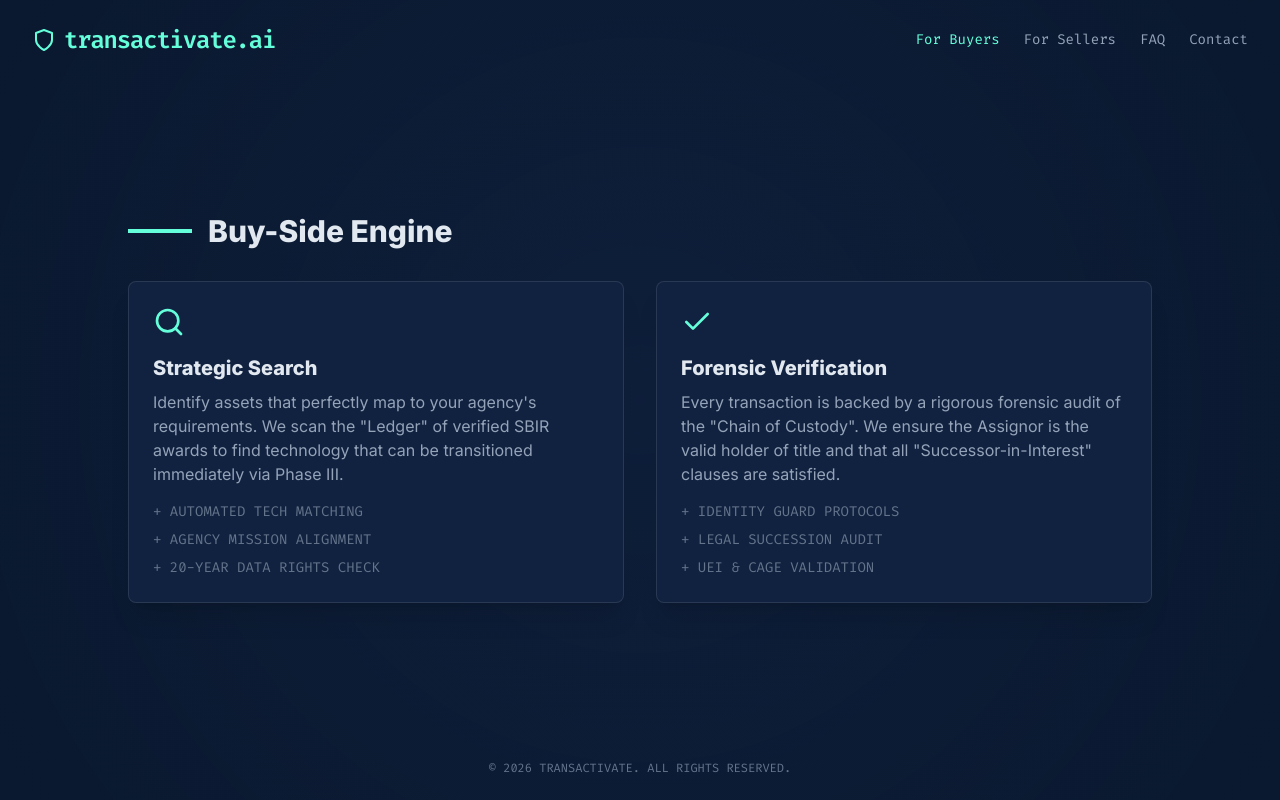
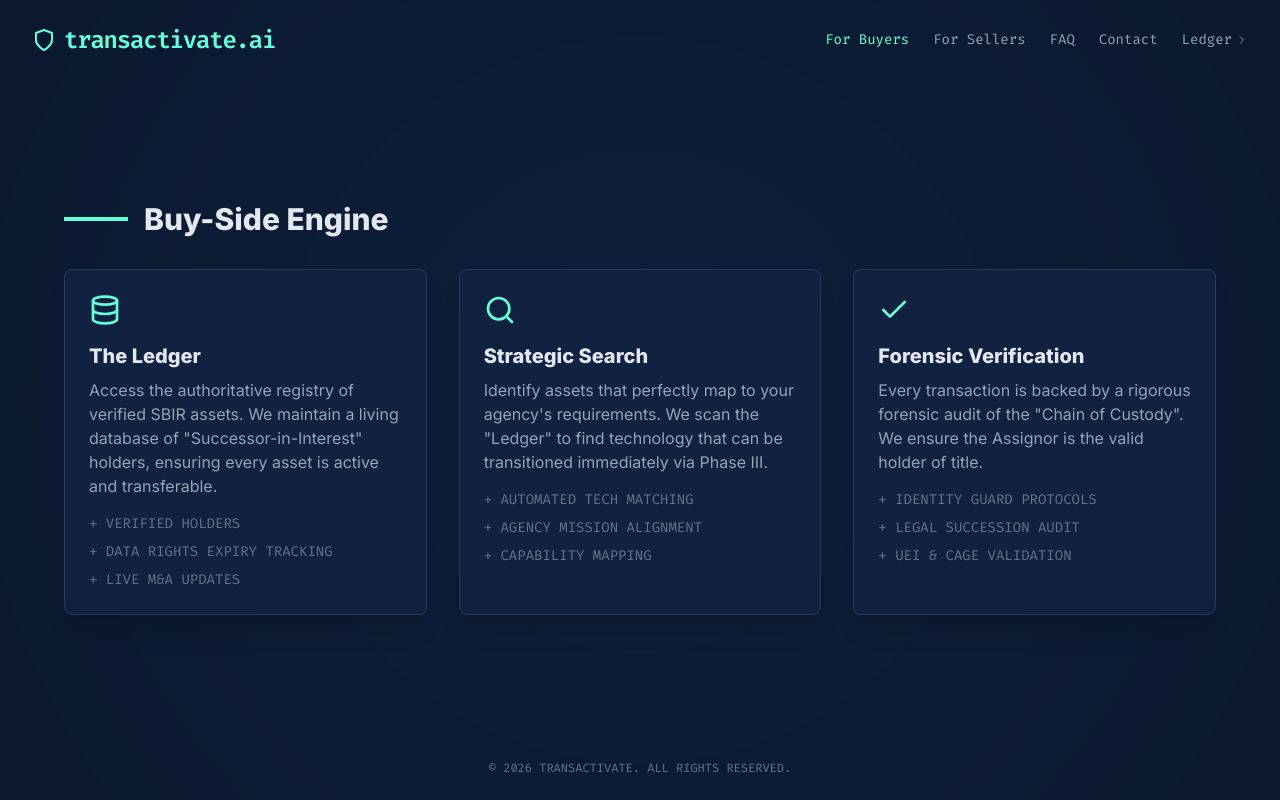
Before and after one commit to transactivate/website, a React (Vite) app: page / in a window 1280 px wide. Both pictures are taken after a click on the button "For Buyers". Built offline with nearby package versions, Linux system fonts and the light colour scheme.

Commit message:
Update Buyer and Seller sections to 3 cards each

```diff
--- a/src/App.jsx
+++ b/src/App.jsx
@@ -1,6 +1,6 @@
 import { useState } from 'react';
 import { motion, AnimatePresence } from 'framer-motion';
-import { Shield, ChevronRight, Search, Activity, Briefcase, Mail, HelpCircle, FileText, Check } from 'lucide-react';
+import { Shield, ChevronRight, Search, Activity, Briefcase, Mail, HelpCircle, FileText, Check, Database, Layers } from 'lucide-react';
 
 const SECTIONS = {
     LANDING: 'LANDING',
@@ -51,6 +51,12 @@ function App() {
                         className={`nav-link ${activeSection === SECTIONS.CONTACT ? 'text-[#64ffda]' : ''}`}
                     >
                         Contact
+                    </button>
+                    <button
+                        className="nav-link flex items-center gap-1 text-slate-400 hover:text-[#64ffda]"
+                        onClick={() => window.open('https://github.com/transactivate', '_blank')}
+                    >
+                        Ledger <ChevronRight size={12} />
                     </button>
                 </div>
             </nav>
@@ -106,24 +112,37 @@ const BuyersKey = () => (
         initial={{ opacity: 0, x: 50 }}
         animate={{ opacity: 1, x: 0 }}
         exit={{ opacity: 0, x: -50 }}
-        className="w-full max-w-5xl"
+        className="w-full max-w-6xl"
     >
         <div className="flex items-center gap-4 mb-8">
             <div className="w-16 h-1 bg-[#64ffda]"></div>
             <h2 className="text-3xl font-bold text-slate-200">Buy-Side Engine</h2>
         </div>
 
-        <div className="grid md:grid-cols-2 gap-8">
+        <div className="grid md:grid-cols-3 gap-8">
+            <div className="glass-card">
+                <Database className="text-[#64ffda] mb-4" size={32} />
+                <h3 className="text-xl font-bold text-slate-200 mb-2">The Ledger</h3>
+                <p className="text-slate-400 mb-4">
+                    Access the authoritative registry of verified SBIR assets. We maintain a living database of "Successor-in-Interest" holders, ensuring every asset is active and transferable.
+                </p>
+                <ul className="text-sm text-slate-500 font-mono space-y-2">
+                    <li>+ VERIFIED HOLDERS</li>
+                    <li>+ DATA RIGHTS EXPIRY TRACKING</li>
+                    <li>+ LIVE M&A UPDATES</li>
+                </ul>
+            </div>
+
             <div className="glass-card">
                 <Search className="text-[#64ffda] mb-4" size={32} />
                 <h3 className="text-xl font-bold text-slate-200 mb-2">Strategic Search</h3>
                 <p className="text-slate-400 mb-4">
-                    Identify assets that perfectly map to your agency's requirements. We scan the "Ledger" of verified SBIR awards to find technology that can be transitioned immediately via Phase III.
+                    Identify assets that perfectly map to your agency's requirements. We scan the "Ledger" to find technology that can be transitioned immediately via Phase III.
                 </p>
                 <ul className="text-sm text-slate-500 font-mono space-y-2">
                     <li>+ AUTOMATED TECH MATCHING</li>
                     <li>+ AGENCY MISSION ALIGNMENT</li>
-                    <li>+ 20-YEAR DATA RIGHTS CHECK</li>
+                    <li>+ CAPABILITY MAPPING</li>
                 </ul>
             </div>
 
@@ -131,7 +150,7 @@ const BuyersKey = () => (
                 <Check className="text-[#64ffda] mb-4" size={32} />
                 <h3 className="text-xl font-bold text-slate-200 mb-2">Forensic Verification</h3>
                 <p className="text-slate-400 mb-4">
-                    Every transaction is backed by a rigorous forensic audit of the "Chain of Custody". We ensure the Assignor is the valid holder of title and that all "Successor-in-Interest" clauses are satisfied.
+                    Every transaction is backed by a rigorous forensic audit of the "Chain of Custody". We ensure the Assignor is the valid holder of title.
                 </p>
                 <ul className="text-sm text-slate-500 font-mono space-y-2">
                     <li>+ IDENTITY GUARD PROTOCOLS</li>
@@ -148,7 +167,7 @@ const SellersKey = () => (
         initial={{ opacity: 0, x: 50 }}
         animate={{ opacity: 1, x: 0 }}
         exit={{ opacity: 0, x: -50 }}
-        className="w-full max-w-5xl"
+        className="w-full max-w-6xl"
     >
         <div className="flex items-center gap-4 mb-8">
             <div className="w-16 h-1 bg-[#64ffda]"></div>
@@ -156,26 +175,40 @@ const SellersKey = () => (
         </div>
 
         <div className="grid md:grid-cols-3 gap-6">
-            <div className="glass-card md:col-span-2">
+            <div className="glass-card">
+                <Layers className="text-[#64ffda] mb-4" size={32} />
+                <h3 className="text-xl font-bold text-slate-200 mb-2">Portfolio Audit</h3>
+                <p className="text-slate-400 mb-6">
+                    Uncover hidden value in your IP portfolio. We audit your historical SBIR/STTR awards to identify dormant data rights that can be monetized.
+                </p>
+                <div className="p-3 bg-[#020c1b] rounded border border-slate-700 font-mono text-xs text-slate-400">
+                    > SCANNING PAST AWARDS...<br />
+                    > IDENTIFIED: 3 TRANSFERABLE ASSETS
+                </div>
+            </div>
+
+            <div className="glass-card">
                 <Activity className="text-[#64ffda] mb-4" size={32} />
-                <h3 className="text-xl font-bold text-slate-200 mb-2">Trojan Horse Asset Rescue</h3>
+                <h3 className="text-xl font-bold text-slate-200 mb-2">Trojan Horse Match</h3>
                 <p className="text-slate-400 mb-6">
-                    Do you hold dormant SBIR assets? We identify large Prime contractors facing "Revenue Cliffs" (e.g., expiring contracts, protests) who need your Sole Source authority to bridge the gap. Turn your IP into immediate liquidity.
+                    We identify large Prime contractors facing "Revenue Cliffs" who need your Sole Source authority to bridge the gap. Turn your IP into immediate liquidity.
                 </p>
-                <div className="p-4 bg-[#020c1b] rounded border border-slate-700 font-mono text-xs text-slate-400">
-          > DETECTING REVENUE CLIFFS...<br />
-          > MATCHING: [YOUR_ASSET] -> [PRIME_CONTRACT_RISK]<br />
-          > STATUS: MATCH FOUND (95% CONFIDENCE)
+                <div className="p-3 bg-[#020c1b] rounded border border-slate-700 font-mono text-xs text-slate-400">
+                    > MATCHING: [YOUR_ASSET] -> [PRIME]<br />
+                    > STATUS: MATCH FOUND (95%)
                 </div>
             </div>
 
             <div className="glass-card">
                 <Briefcase className="text-[#64ffda] mb-4" size={32} />
-                <h3 className="text-xl font-bold text-slate-200 mb-2">Liquidity Types</h3>
-                <ul className="space-y-4 text-slate-400">
+                <h3 className="text-xl font-bold text-slate-200 mb-2">Liquidity Events</h3>
+                <p className="text-slate-400 mb-4">
+                    Flexible structure options for your exit.
+                </p>
+                <ul className="space-y-4 text-slate-400 text-sm">
                     <li className="flex gap-2">
                         <span className="text-[#64ffda]">01.</span>
-                        <span>Asset Sale (Simple Assignment)</span>
+                        <span>Asset Sale (Cash Out)</span>
                     </li>
                     <li className="flex gap-2">
                         <span className="text-[#64ffda]">02.</span>
```
